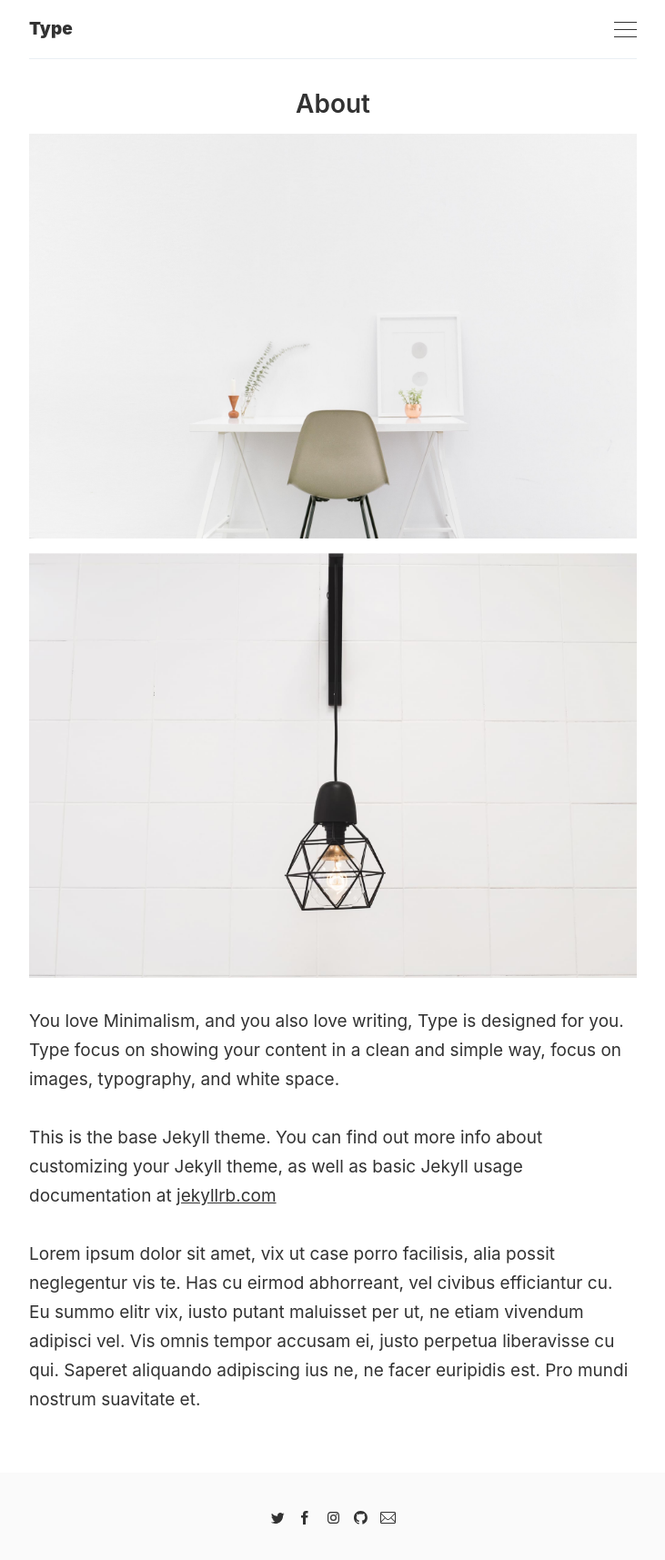
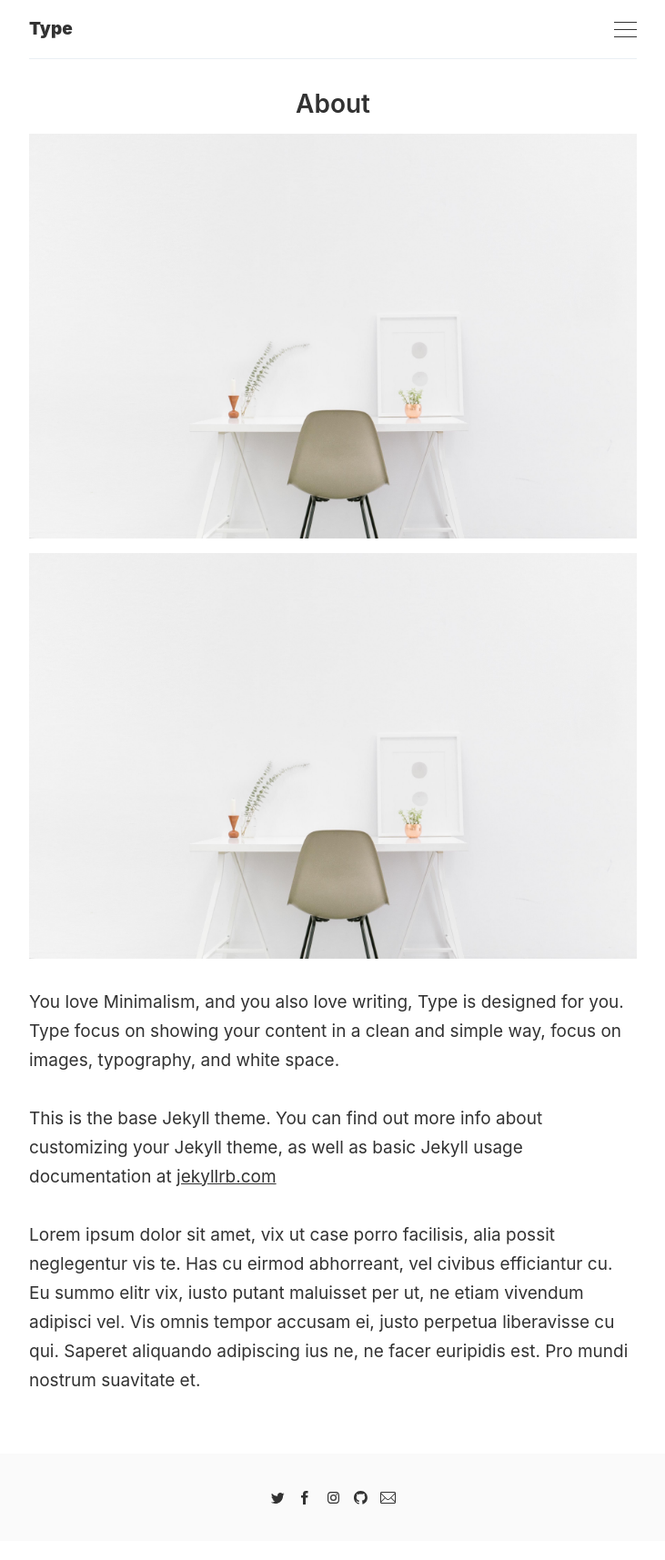
Before and after one commit to SWHL/SWHL.github.io, a Jekyll site: the page built from _pages/about.md, in a window 1280 px wide. Shown: the whole page at 91% size, without its empty margins (274-1005 px from the left). Built offline with Jekyll 4.4.1, drawn with Linux system fonts in a browser that asks for light colours; after the commit the page ends 1694 px from its top, so only the background shows below that.

Commit message:
Update files

```diff
--- a/_pages/about.md
+++ b/_pages/about.md
@@ -4,7 +4,7 @@ title: About
 image: '/images/pages/about.jpeg'
 ---
 
-![test img](/images/posts/1.jpg)
+![test img](https://swhl.github.io/images/pages/about.jpeg)
 
 You love Minimalism, and you also love writing, Type is designed for you. Type focus on showing your content in a clean and simple way, focus on images, typography, and white space.
 
```
